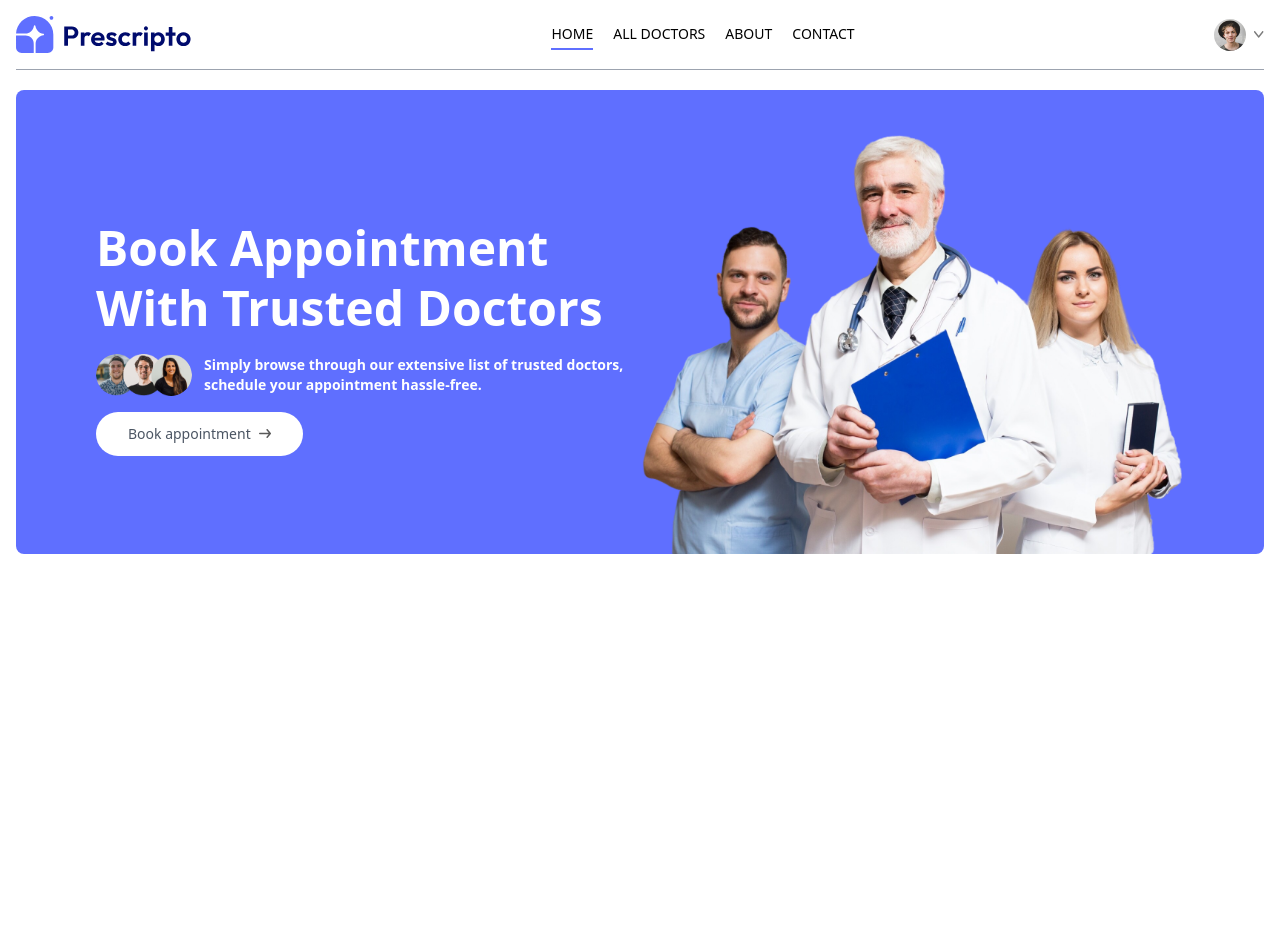
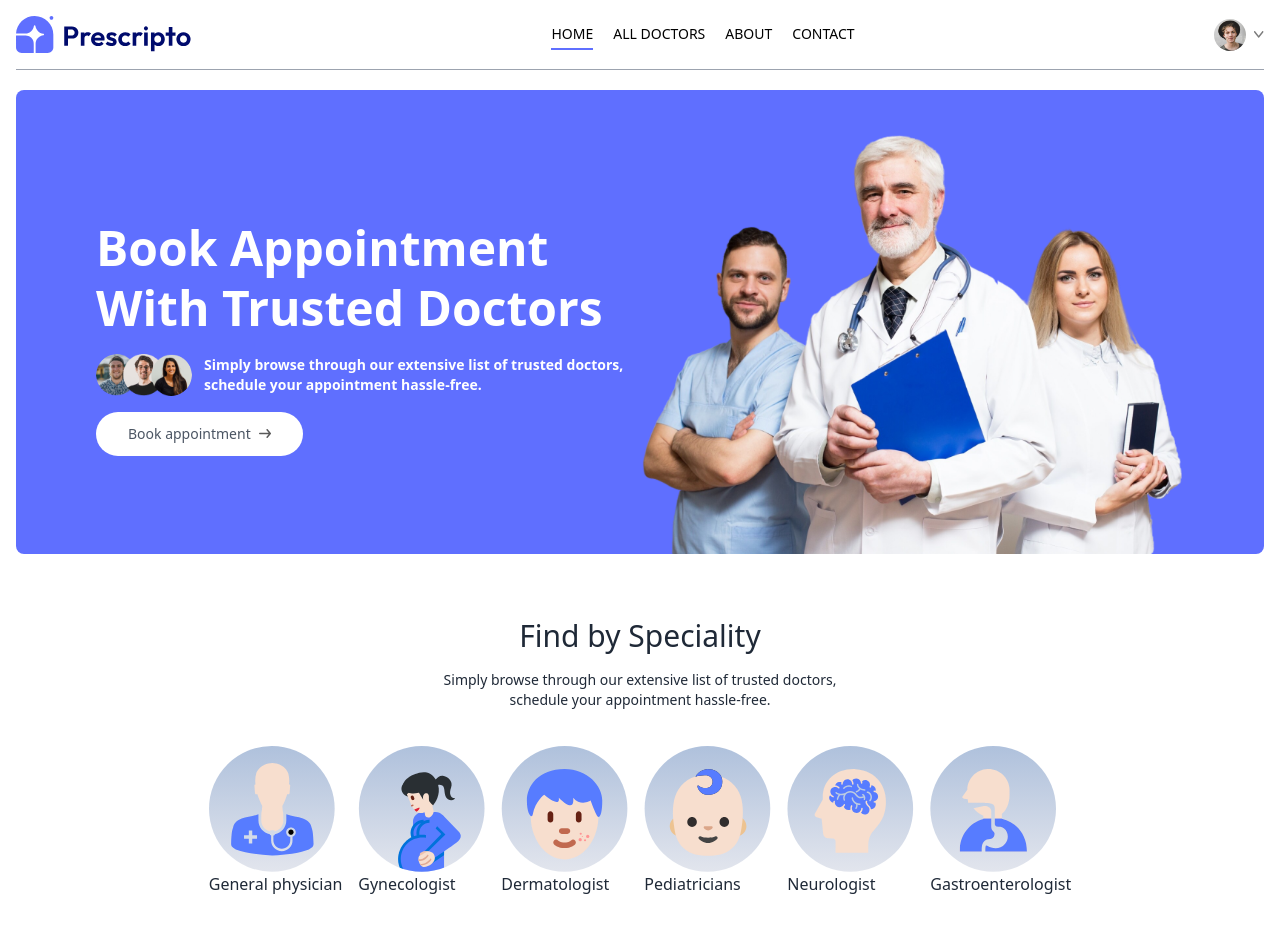
Before and after one commit to virtualabishek/nepDoc, a React (Vite) app in the folder frontend/: page / in a window 1280 px wide. Shown: the top 932 px of the page. Before the commit the page ends 800 px from the top, so only its background shows below. Built offline with nearby package versions, Linux system fonts and the light colour scheme.

Commit message:
Created a Speciality Menu Section

```diff
--- a/frontend/src/components/Header.jsx
+++ b/frontend/src/components/Header.jsx
@@ -28,7 +28,7 @@
         {/* Book Appointment Button */}
         <a
           className="flex items-center gap-2 bg-white px-8 py-3 rounded-full text-gray-600 text-sm hover:scale-105 transition-all duration-300"
-          href="#"
+          href="#speciality"
         >
           Book appointment{" "}
           <img className="w-3" src={assets.arrow_icon} alt="Arrow" />
--- /dev/null
+++ b/frontend/src/components/SpecialityMenu.jsx
@@ -0,0 +1,28 @@
+import React from "react";
+import { specialityData } from "../assets/assets";
+import { Link } from "react-router-dom";
+
+const SpecialityMenu = () => {
+  return (
+    <div
+      className="flex flex-col items-center gap-4 py-16 text-gray-800"
+      id="speciality"
+    >
+      <h1 className="text-3xl font-medium">Find by Speciality</h1>
+      <p className="sm:w-1/3 text-center text-sm">
+        Simply browse through our extensive list of trusted doctors, schedule
+        your appointment hassle-free.
+      </p>
+      <div className="flex sm:justify-center gap-4 pt-5 w-full overflow-scroll">
+        {specialityData.map((item, index) => (
+          <Link key={index} to={`/doctors/${item.speciality}`}>
+            <img src={item.image} alt="" />
+            <p>{item.speciality}</p>
+          </Link>
+        ))}
+      </div>
+    </div>
+  );
+};
+
+export default SpecialityMenu;
--- a/frontend/src/pages/Home.jsx
+++ b/frontend/src/pages/Home.jsx
@@ -1,10 +1,12 @@
 import React from "react";
 import Header from "../components/Header";
+import SpecialityMenu from "../components/SpecialityMenu";
 
 const Home = () => {
   return (
     <div>
       <Header />
+      <SpecialityMenu />
     </div>
   );
 };
```
